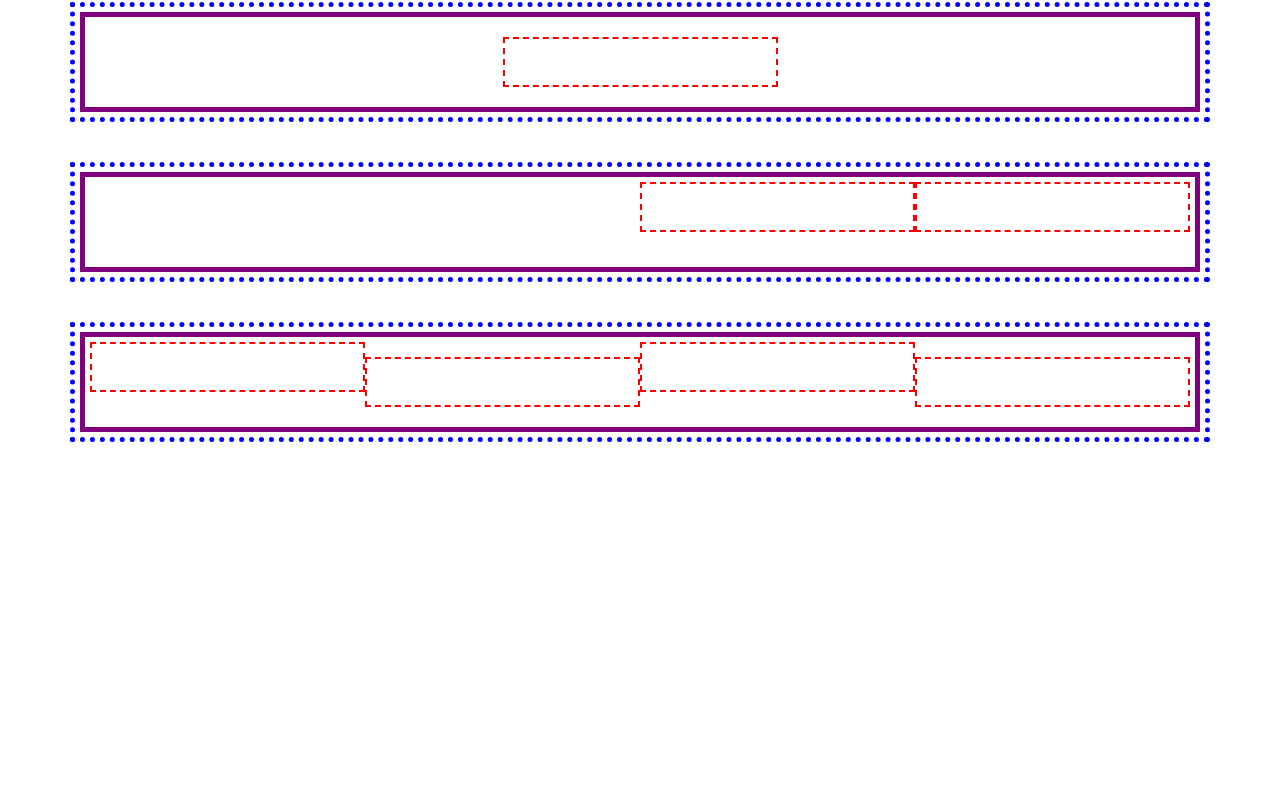
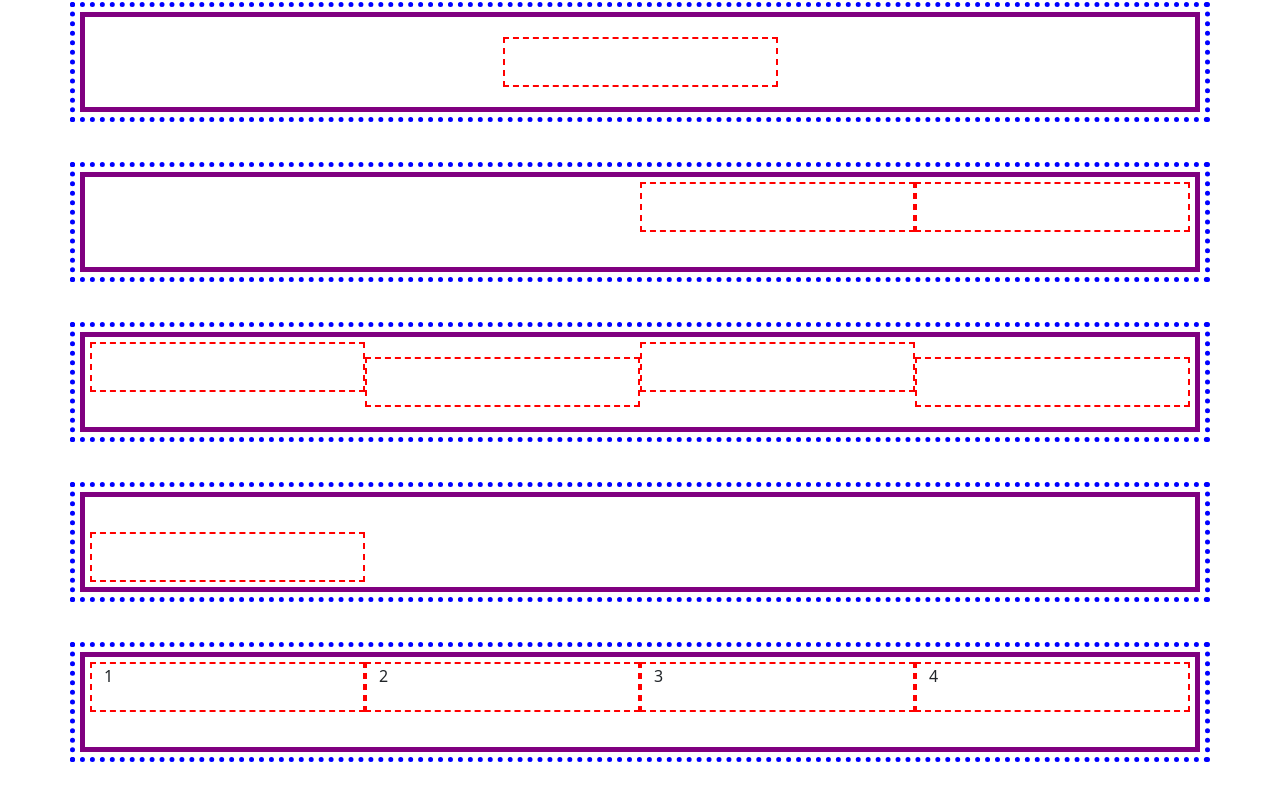
Before and after one commit to williamsartijose/Bootstrap5BasicoAoAvancado-MatheusBattisti, a plain HTML site: page 3_layout/1_aulas/index.html in a window 1280 px wide. Shown: the part 1652-2452 px from the top of the page. Before the commit the page ends 2134 px from the top, so only its background shows below. Drawn offline with nearby package versions, Linux system fonts and the light colour scheme.

Commit message:
36. Ordem dos elementos

```diff
--- a/3_layout/1_aulas/index.html
+++ b/3_layout/1_aulas/index.html
@@ -104,5 +104,21 @@
     <div class="col-3 align-self-center"></div>
   </div>
 </div>
+<div class="container" >
+  <div class="row">
+    <div class="col-3 align-self-end"></div>
+  </div>
+</div>
+
+<!-- Ordem -->
+<div class="container" >
+  <div class="row">
+    <div class="col-3 order-3">3</div>
+    <div class="col-3 order-1">1</div>
+    <div class="col-3 order-4">4</div>
+    <div class="col-3 order-1">2</div>
+  </div>
+</div>
+
 </body>
 </html>
```
